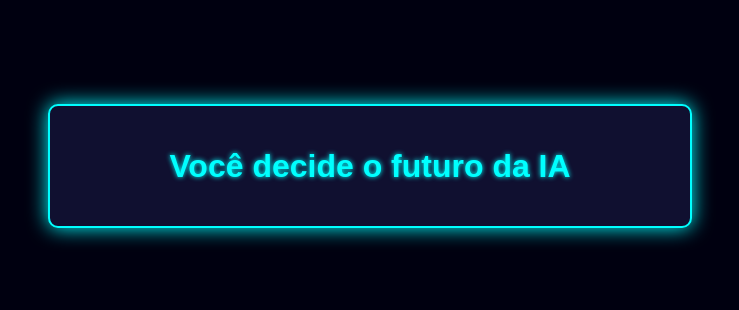
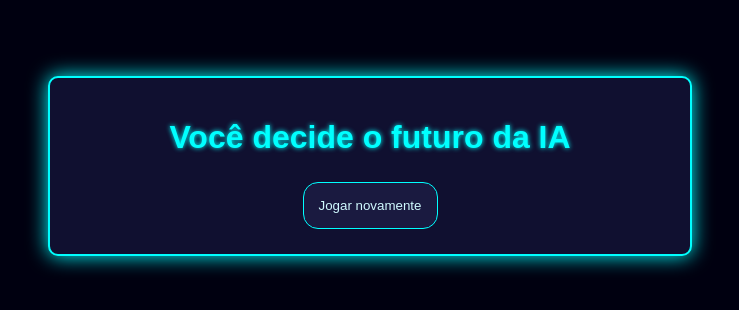
Before and after one commit to PmFortaleza/MIssaoIA, a plain HTML site: page MIssaoIA-main/index.html in a window 1280 px wide. Shown: the part 242-552 px from the top of the page, without its empty margins (270-1009 px from the left). Drawn offline with Linux system fonts and the light colour scheme.

Commit message:
Update index.html

```diff
--- a/MIssaoIA-main/index.html
+++ b/MIssaoIA-main/index.html
@@ -7,6 +7,7 @@
     <link rel="stylesheet" href="style.css">
     <title>Você decide o futuro da IA</title>
 </head>
+
 <body>
     <div class="caixa-principal">
         <h1>Você decide o futuro da IA</h1>
@@ -14,7 +15,7 @@
         <div class="caixa-alternativas"></div>
         <div class="caixa-resultado">
             <p class="texto-resultado"></p>
-            <buttton class="novamente-btn"></button>
+            <button class="novamente-btn">Jogar novamente</button>
         </div>
     </div>
     <script type="module" src="js/aleatorio.js"></script>
```
